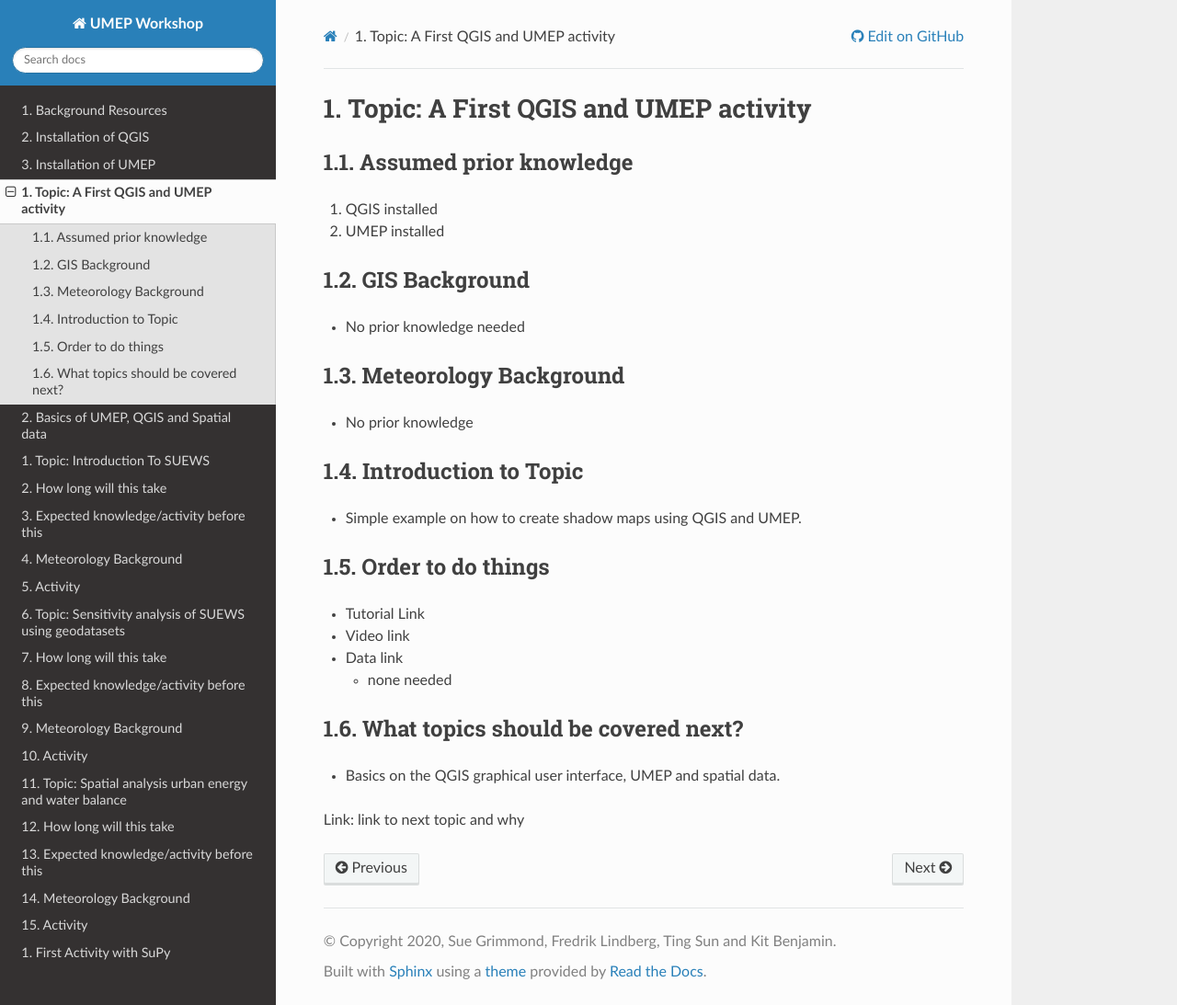
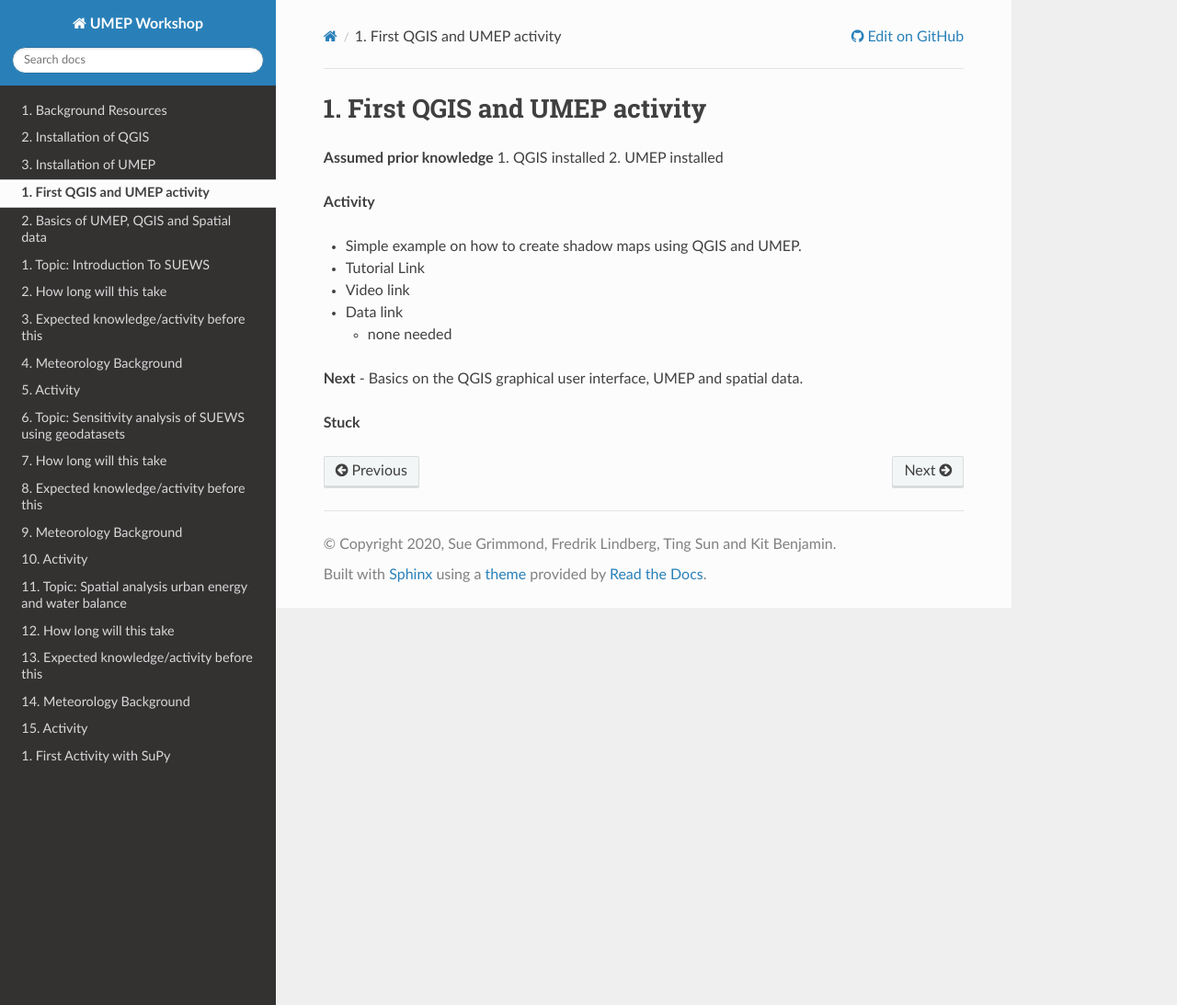
Before and after one commit to Urban-Meteorology-Reading/UMEP-Workshop, a Sphinx documentation site: the page built from source/A-First-QGIS-and-UMEP-activity.rst, in a window 1280 px wide and 1093 px high. Shown: the whole window at 92% size. Built offline with Sphinx 7.4.7 and the Read the Docs theme 2.0.0, drawn with Linux system fonts in a browser that asks for light colours; pages that are not in the unit, such as notebooks, are missing from menus.

Commit message:
Update A-First-QGIS-and-UMEP-activity.rst

```diff
--- a/source/A-First-QGIS-and-UMEP-activity.rst
+++ b/source/A-First-QGIS-and-UMEP-activity.rst
@@ -1,29 +1,15 @@
-Topic: A First QGIS and UMEP activity
--------------------------------------
+First QGIS and UMEP activity
+~~~~~~~~~~~~~~~~~~~~~~~~~~~
 
-Assumed prior knowledge
-~~~~~~~~~~~~~~~~~~~~~~~
-
+**Assumed prior knowledge**
 1. QGIS installed
 2. UMEP installed
 
-GIS Background
-~~~~~~~~~~~~~~
 
--  No prior knowledge needed
-
-Meteorology Background
-~~~~~~~~~~~~~~~~~~~~~~
-
--  No prior knowledge
-
-Introduction to Topic
-~~~~~~~~~~~~~~~~~~~~~
+**Activity**
 
 -  Simple example on how to create shadow maps using QGIS and UMEP.
 
-Order to do things
-~~~~~~~~~~~~~~~~~~
 
 -  Tutorial Link
 
@@ -33,9 +19,7 @@
 
    -  none needed
 
-What topics should be covered next?
-~~~~~~~~~~~~~~~~~~~~~~~~~~~~~~~~~~~
-
+**Next**
 -  Basics on the QGIS graphical user interface, UMEP and spatial data.
 
-Link: link to next topic and why
+**Stuck**
```
